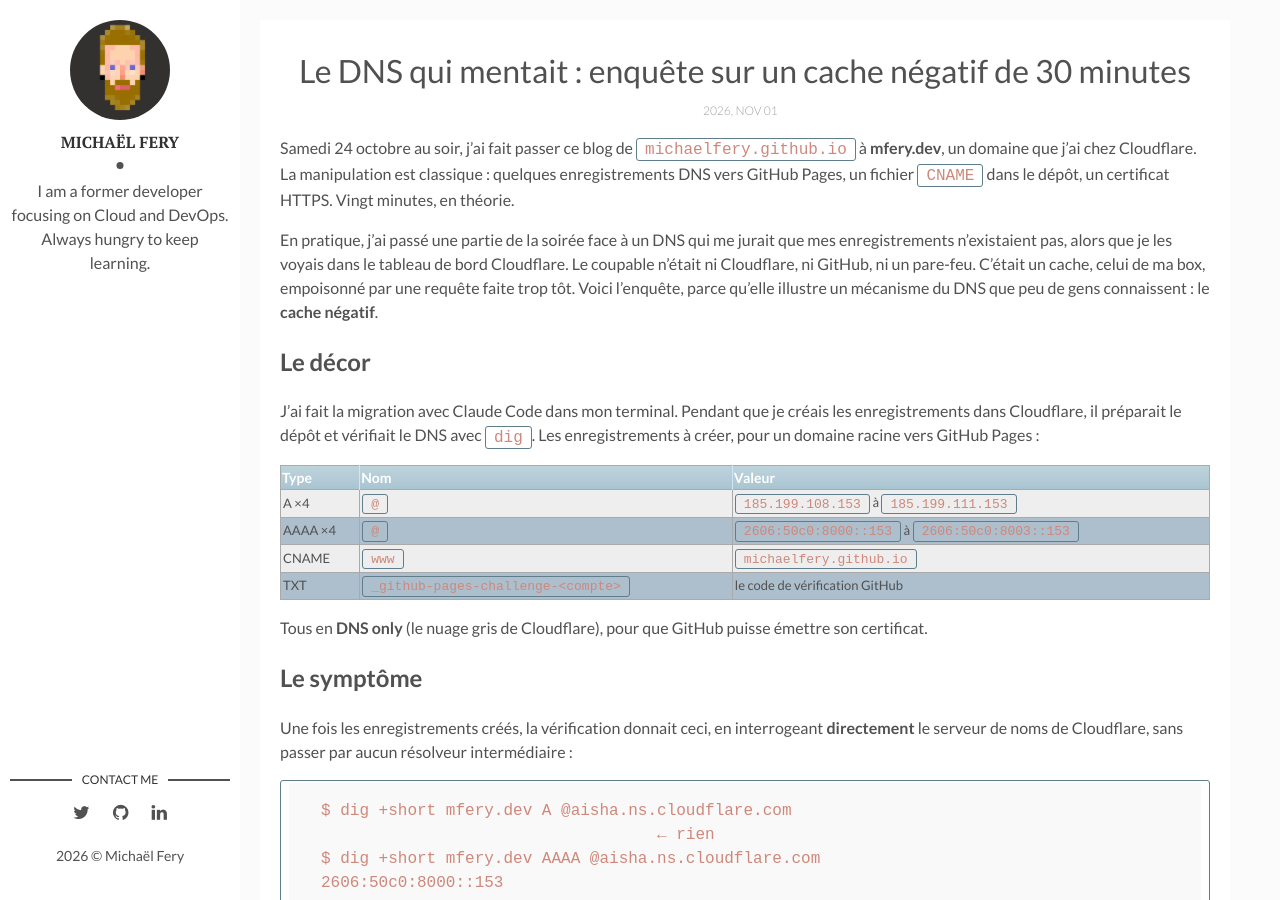
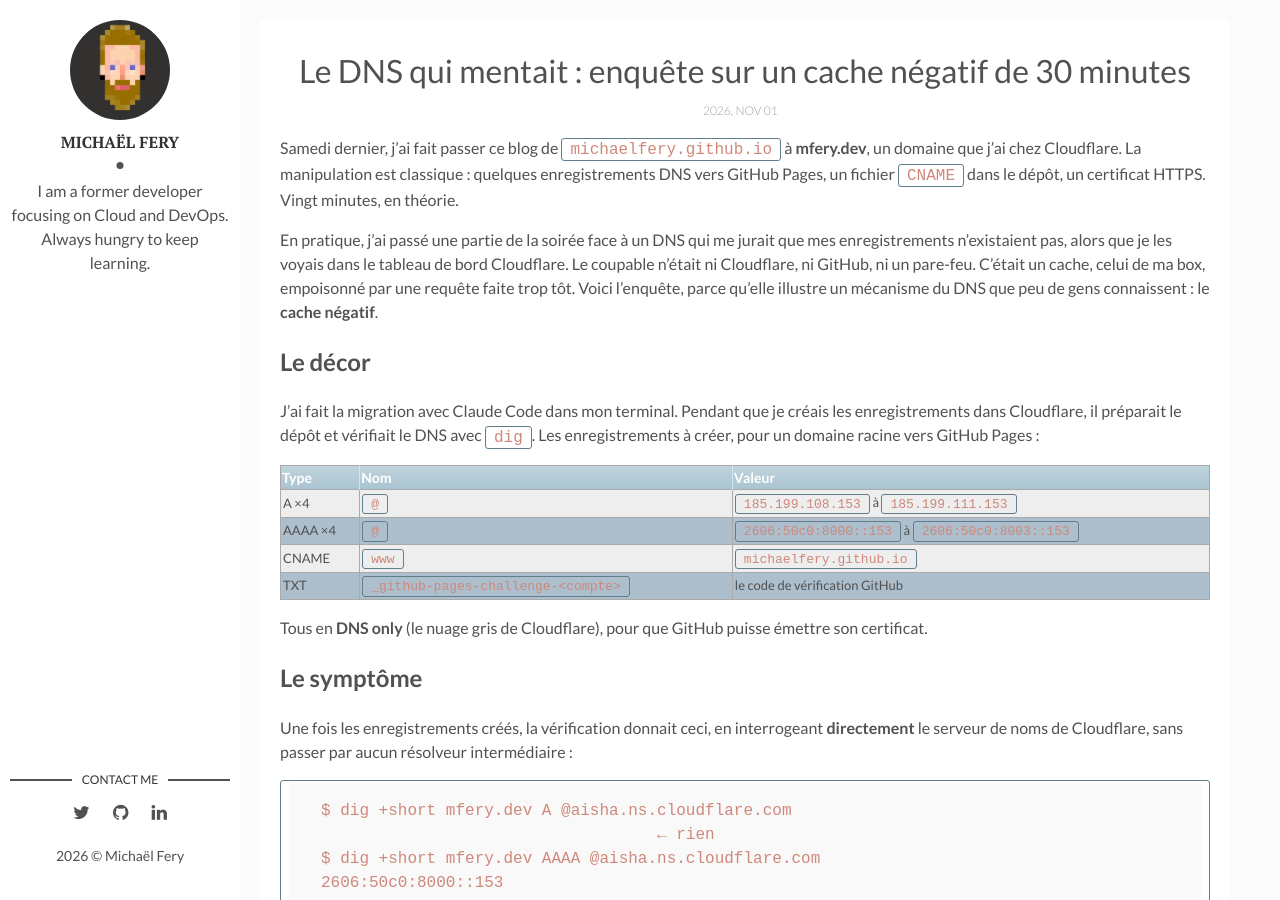
Before and after one commit to michaelfery/michaelfery.github.io, a Jekyll site: the page built from _posts/2026-11-01-le-dns-qui-mentait-cache-negatif.markdown, in a window 1280 px wide and 900 px high. Built offline with Jekyll 4.4.1, drawn with Linux system fonts in a browser that asks for light colours.

Commit message:
article DNS : « samedi dernier », sans la date
Co-Authored-By: Claude Opus 5.5 <noreply@anthropic.com>

```diff
--- a/_posts/2026-11-01-le-dns-qui-mentait-cache-negatif.markdown
+++ b/_posts/2026-11-01-le-dns-qui-mentait-cache-negatif.markdown
@@ -5,7 +5,7 @@ date:   2026-11-01 09:00:00.000 +01:00
 tags: [DNS, Cloudflare, GitHub Pages, Réseau]
 ---
 
-Samedi 24 octobre au soir, j'ai fait passer ce blog de `michaelfery.github.io` à **mfery.dev**, un domaine que j'ai chez Cloudflare. La manipulation est classique : quelques enregistrements DNS vers GitHub Pages, un fichier `CNAME` dans le dépôt, un certificat HTTPS. Vingt minutes, en théorie.
+Samedi dernier, j'ai fait passer ce blog de `michaelfery.github.io` à **mfery.dev**, un domaine que j'ai chez Cloudflare. La manipulation est classique : quelques enregistrements DNS vers GitHub Pages, un fichier `CNAME` dans le dépôt, un certificat HTTPS. Vingt minutes, en théorie.
 
 En pratique, j'ai passé une partie de la soirée face à un DNS qui me jurait que mes enregistrements n'existaient pas, alors que je les voyais dans le tableau de bord Cloudflare. Le coupable n'était ni Cloudflare, ni GitHub, ni un pare-feu. C'était un cache, celui de ma box, empoisonné par une requête faite trop tôt. Voici l'enquête, parce qu'elle illustre un mécanisme du DNS que peu de gens connaissent : le **cache négatif**.
 
```
